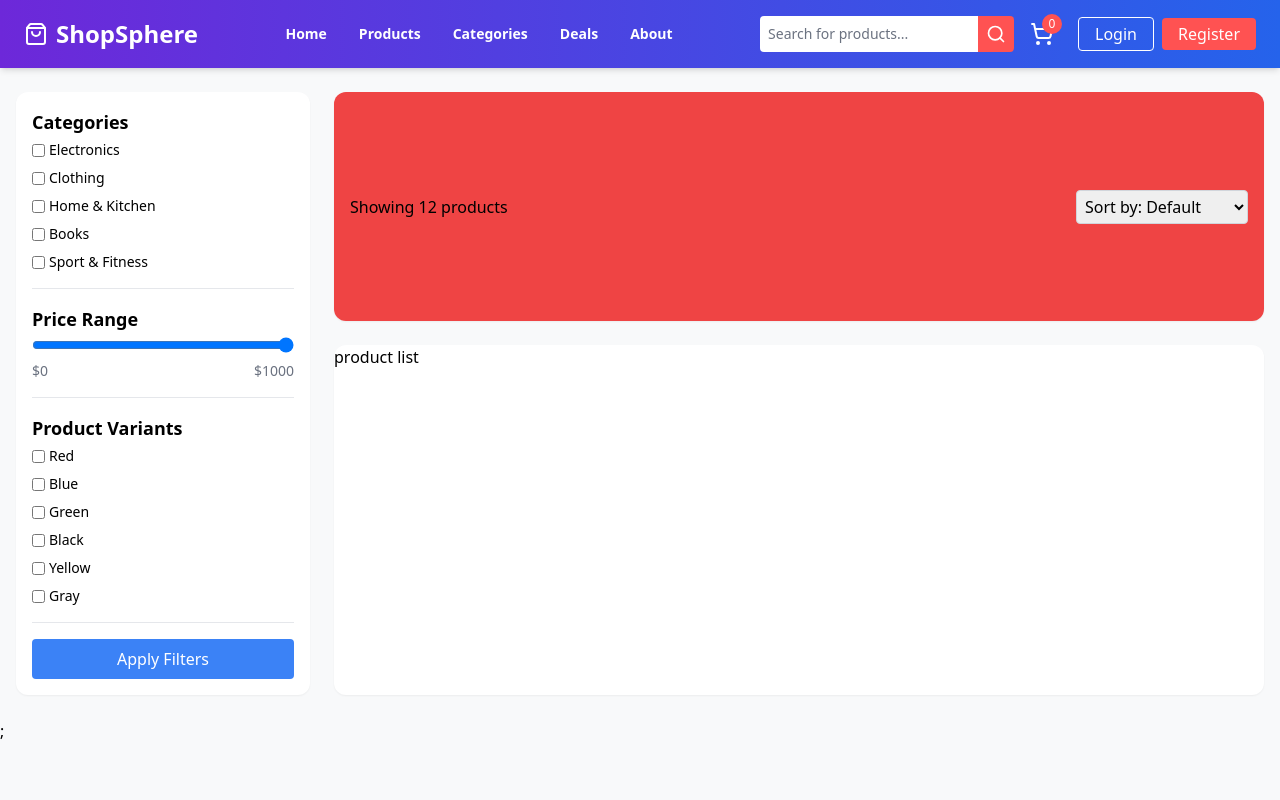
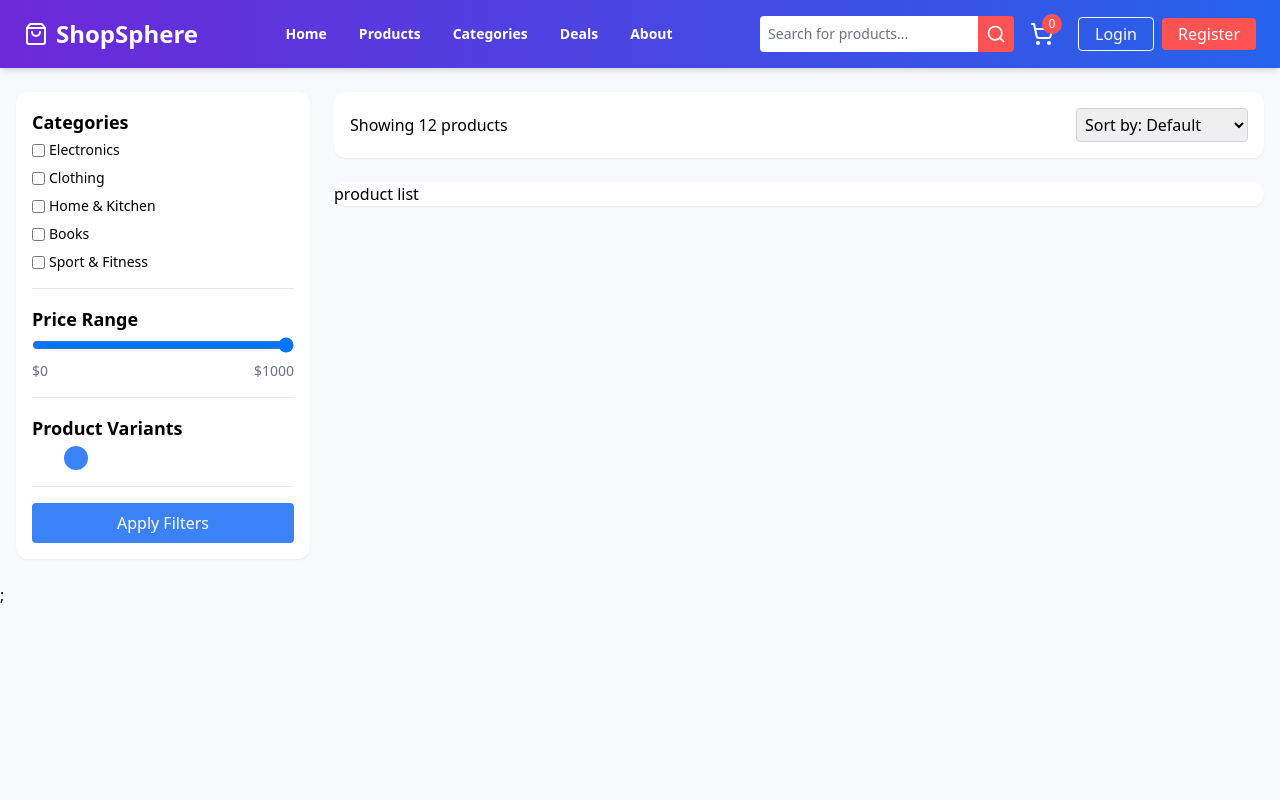
Before and after one commit to OnlineElite/alx_e-commerce_product_catalog, a Next.js app: page / in a window 1280 px wide. Shown: the top 800 px of the page. Built offline with nearby package versions, Linux system fonts and the light colour scheme.

Commit message:
implement sidebar section

```diff
--- a/components/layouts/Sidebar.tsx
+++ b/components/layouts/Sidebar.tsx
@@ -14,10 +14,10 @@ const Sidebar: React.FC = () => {
   };
 
   return (
-    <div className="bg-white rounded rounded-xl shadow-sm row-span-3">
+    <div className="bg-white rounded rounded-xl shadow-sm row-span-1 col-span-3 md:row-span-1 md:col-span-3 lg:row-span-3 lg:col-span-1">
       <div className="my-4 px-4">
         <h3 className="text-lg font-bold mb-1">Categories</h3>
-        <div className="flex flex-col gap-2">
+        <div className="flex flex-row sm:flex-row md:flex-row lg:flex-col gap-2 flex-wrap">
           {categories.map((categorie, index) => (
             <span key={index} className="flex flex-row items-center gap-1">
               <input type="checkbox" />
@@ -48,12 +48,9 @@ const Sidebar: React.FC = () => {
       </div>
       <div className="my-4 px-4">
         <h3 className="text-lg font-bold mb-1">Product Variants</h3>
-        <div className="flex flex-col gap-2">
-          {productVariants.map((variant, index) => (
-            <span key={index} className="flex flex-row items-center gap-1">
-              <input type="checkbox" />
-              <p className="text-sm"> {variant} </p>
-            </span>
+        <div className="flex flex-row  gap-2 flex-wrap">
+          {productVariants.map((color, index) => (
+            <span key={index} className={color === "black" || color === "white"? `bg-${color} w-6 h-6 rounded-full` : `bg-${color}-500 w-6 h-6 rounded-full`}> </span>
           ))}
         </div>
         <hr className="border-t border-gray-200 w_full mx-auto my-4" />
--- a/components/layouts/Toolbar.tsx
+++ b/components/layouts/Toolbar.tsx
@@ -4,7 +4,7 @@ const Toolbar: React.FC = () => {
 
 
     return(
-        <div className="bg-red-500 rounded rounded-xl shadow-sm md:col-span-3 flex flex-row items-center justify-between p-4 ">
+        <div className="bg-white rounded rounded-xl shadow-sm row-span-1 col-span-3 md:col-span-3 md:row-span-1 lg:col-span-3 flex flex-row items-center justify-between p-4 ">
             <p>Showing 12 products</p>
             <select name="sorting" id="sorting" className="border border-gray-300 rounded p-1">
                 {sortingOptions.map((option, index) =>(
--- a/constants/index.ts
+++ b/constants/index.ts
@@ -15,10 +15,10 @@ export const categories = [
 ]
 
 export const productVariants = [
-    "Red",
-    "Blue",
-    "Green",
-    "Black",
-    "Yellow",
-    "Gray",
+    "red",
+    "blue",
+    "green",
+    "black",
+    "yellow",
+    "gray",
 ]
--- a/pages/index.tsx
+++ b/pages/index.tsx
@@ -4,10 +4,10 @@ import Sidebar from "@/components/layouts/Sidebar"
 export default function Home() {
 
   return (
-    <main className="bg-mainColor grid grid-cols md:grid-flow-col md:grid-cols-3 lg:grid-cols-4  gap-6 max-w-7xl mx-auto py-6 px-4">
+    <main className="bg-mainColor grid grid-cols  md:grid-cols-3 lg:grid-cols-4 gap-6 max-w-7xl mx-auto py-6 px-4">
       <Sidebar/>
       <Toolbar/>
-      <div className="bg-white rounded rounded-xl shadow-sm md:col-span-3 md:row-span-2 ">product list</div>
+      <div className="bg-white rounded rounded-xl shadow-sm row-span-1 col-span-3 md:col-span-3 md:row-span-1 lg:col-span-3 ">product list</div>
     </main>
   )
 }
```
